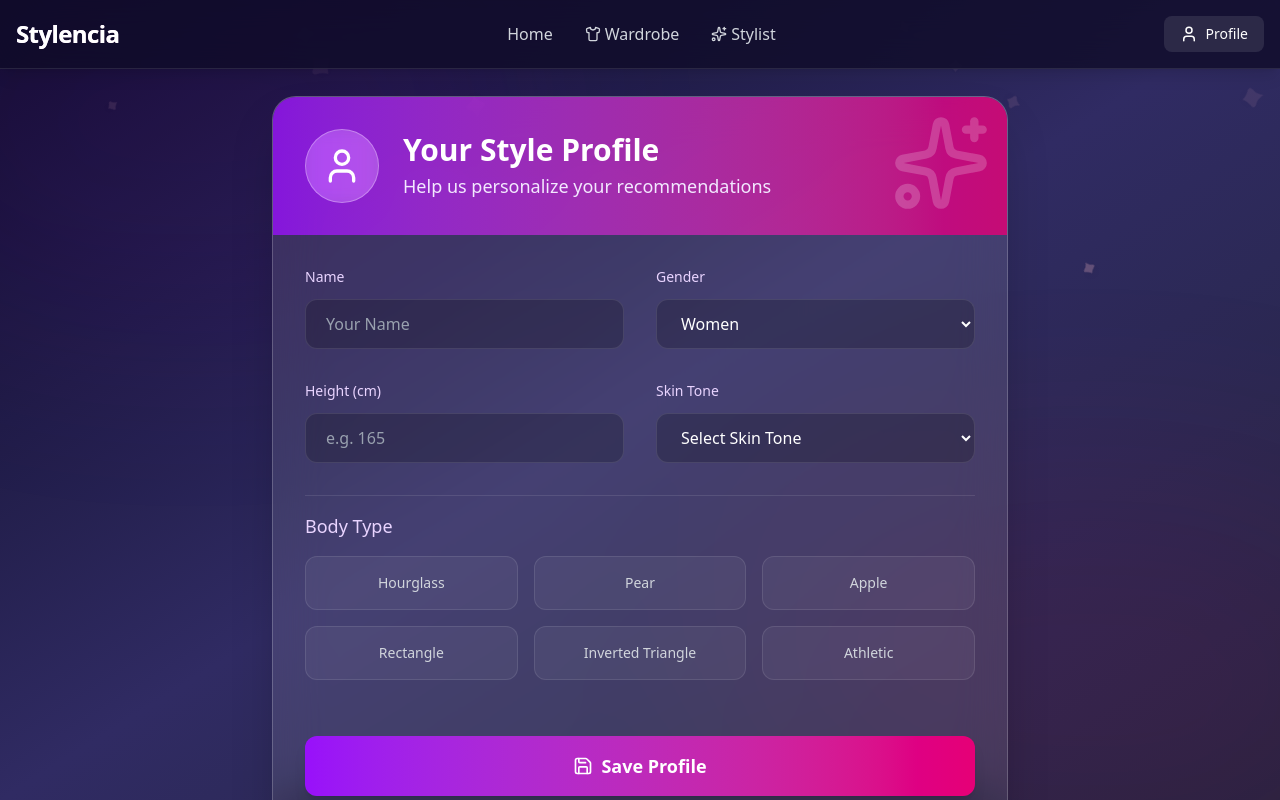
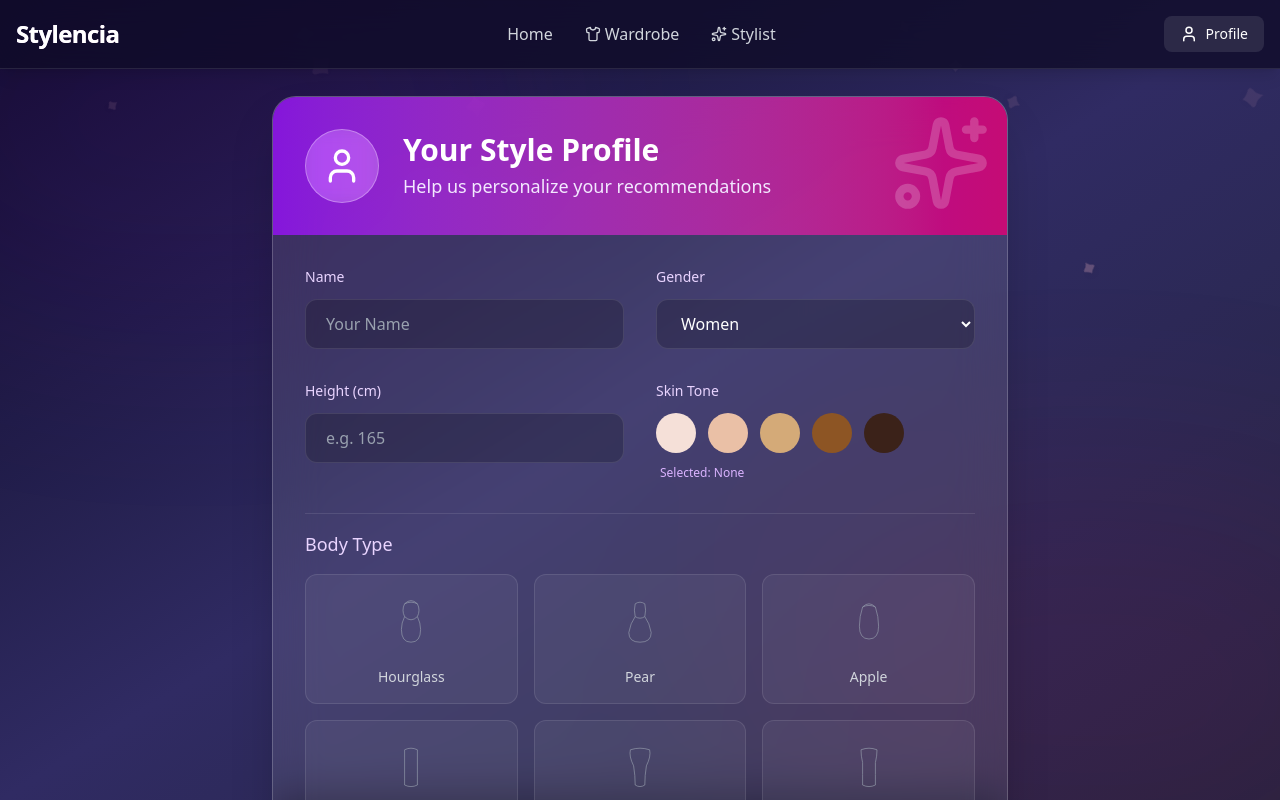
Before and after one commit to theannshu/stylencia, a React (Vite) app: page /#/profile in a window 1280 px wide. Shown: the top 800 px of the page. Built offline with nearby package versions, Linux system fonts and the light colour scheme.

Commit message:
Feat: Visual Profile Enhancements (Body Type SVGs & Skin Tone Swatches)

```diff
--- /dev/null
+++ b/src/components/BodyTypeIcons.jsx
@@ -0,0 +1,50 @@
+import React from 'react';
+
+export const BodyTypeIcons = ({ type, className = "w-12 h-12" }) => {
+    const getIcon = () => {
+        switch (type) {
+            case 'Hourglass':
+                return (
+                    <svg viewBox="0 0 100 200" className={className} fill="none" stroke="currentColor" strokeWidth="2">
+                        <path d="M30,40 Q20,60 30,80 Q50,100 70,80 Q80,60 70,40 Q50,20 30,40 Z M30,80 Q20,100 20,120 Q20,160 50,160 Q80,160 80,120 Q80,100 70,80" />
+                        <path d="M30,40 Q50,30 70,40" />
+                    </svg>
+                );
+            case 'Pear':
+                return (
+                    <svg viewBox="0 0 100 200" className={className} fill="none" stroke="currentColor" strokeWidth="2">
+                        <path d="M35,40 Q30,60 35,80 Q50,90 65,80 Q70,60 65,40 Q50,30 35,40 Z M35,80 Q20,100 15,130 Q15,160 50,160 Q85,160 85,130 Q80,100 65,80" />
+                    </svg>
+                );
+            case 'Apple':
+                return (
+                    <svg viewBox="0 0 100 200" className={className} fill="none" stroke="currentColor" strokeWidth="2">
+                        <path d="M30,50 Q20,80 20,110 Q20,150 50,150 Q80,150 80,110 Q80,80 70,50 Q50,30 30,50 Z" />
+                        <path d="M30,50 Q50,40 70,50" />
+                    </svg>
+                );
+            case 'Rectangle':
+                return (
+                    <svg viewBox="0 0 100 200" className={className} fill="none" stroke="currentColor" strokeWidth="2">
+                        <path d="M30,40 L30,150 Q50,160 70,150 L70,40 Q50,30 30,40 Z" />
+                    </svg>
+                );
+            case 'Inverted Triangle':
+                return (
+                    <svg viewBox="0 0 100 200" className={className} fill="none" stroke="currentColor" strokeWidth="2">
+                        <path d="M20,40 Q15,60 30,90 Q35,120 35,150 Q50,160 65,150 Q65,120 70,90 Q85,60 80,40 Q50,30 20,40 Z" />
+                    </svg>
+                );
+            case 'Athletic':
+                return (
+                    <svg viewBox="0 0 100 200" className={className} fill="none" stroke="currentColor" strokeWidth="2">
+                        <path d="M25,40 Q25,60 30,80 Q30,120 30,150 Q50,160 70,150 Q70,120 70,80 Q75,60 75,40 Q50,30 25,40 Z" />
+                    </svg>
+                );
+            default:
+                return null;
+        }
+    };
+
+    return getIcon();
+};
--- a/src/pages/Profile.jsx
+++ b/src/pages/Profile.jsx
@@ -1,7 +1,16 @@
 import React, { useState } from 'react';
 import { useUser } from '../context/UserContext';
-import { Save, User, Sparkles } from 'lucide-react';
+import { Save, User, Sparkles, Check } from 'lucide-react';
 import { motion } from 'framer-motion';
+import { BodyTypeIcons } from '../components/BodyTypeIcons';
+
+const skinTones = [
+    { id: 'fair', color: '#F5E0D8', label: 'Fair' },
+    { id: 'medium', color: '#EAC0A6', label: 'Medium' },
+    { id: 'olive', color: '#D4AA78', label: 'Olive' },
+    { id: 'brown', color: '#8D5524', label: 'Brown' },
+    { id: 'dark', color: '#3B2219', label: 'Dark' }
+];
 
 const Profile = () => {
     const { userProfile, updateProfile } = useUser();
@@ -96,19 +105,28 @@ const Profile = () => {
 
                         <div className="space-y-3">
                             <label className="block text-sm font-medium text-purple-200">Skin Tone</label>
-                            <select
-                                name="skinTone"
-                                value={formData.skinTone}
-                                onChange={handleChange}
-                                className="w-full px-5 py-3 bg-black/20 border border-white/10 rounded-xl focus:ring-2 focus:ring-purple-500 focus:border-transparent outline-none transition-all text-white"
-                            >
-                                <option value="" className="bg-gray-900">Select Skin Tone</option>
-                                <option value="fair" className="bg-gray-900">Fair</option>
-                                <option value="medium" className="bg-gray-900">Medium</option>
-                                <option value="olive" className="bg-gray-900">Olive</option>
-                                <option value="brown" className="bg-gray-900">Brown</option>
-                                <option value="dark" className="bg-gray-900">Dark</option>
-                            </select>
+                            <div className="flex gap-3 flex-wrap">
+                                {skinTones.map((tone) => (
+                                    <button
+                                        key={tone.id}
+                                        type="button"
+                                        onClick={() => setFormData(prev => ({ ...prev, skinTone: tone.id }))}
+                                        className={`w-10 h-10 rounded-full border-2 transition-all relative ${formData.skinTone === tone.id
+                                                ? 'border-white scale-110 shadow-[0_0_10px_rgba(255,255,255,0.5)]'
+                                                : 'border-transparent hover:scale-105'
+                                            }`}
+                                        style={{ backgroundColor: tone.color }}
+                                        title={tone.label}
+                                    >
+                                        {formData.skinTone === tone.id && (
+                                            <div className="absolute inset-0 flex items-center justify-center text-black/50">
+                                                <Check size={16} strokeWidth={3} />
+                                            </div>
+                                        )}
+                                    </button>
+                                ))}
+                            </div>
+                            <p className="text-xs text-purple-300 ml-1">Selected: {skinTones.find(t => t.id === formData.skinTone)?.label || 'None'}</p>
                         </div>
                     </div>
 
@@ -121,11 +139,14 @@ const Profile = () => {
                                     key={type}
                                     type="button"
                                     onClick={() => setFormData(prev => ({ ...prev, bodyType: type }))}
-                                    className={`p-4 rounded-xl border transition-all text-sm font-medium relative overflow-hidden group ${formData.bodyType === type
-                                            ? 'border-purple-500 bg-purple-500/20 text-white shadow-[0_0_15px_rgba(168,85,247,0.3)]'
-                                            : 'border-white/10 bg-white/5 hover:bg-white/10 text-gray-300 hover:border-purple-400/50'
+                                    className={`p-4 rounded-xl border transition-all text-sm font-medium relative overflow-hidden group flex flex-col items-center gap-3 ${formData.bodyType === type
+                                        ? 'border-purple-500 bg-purple-500/20 text-white shadow-[0_0_15px_rgba(168,85,247,0.3)]'
+                                        : 'border-white/10 bg-white/5 hover:bg-white/10 text-gray-300 hover:border-purple-400/50'
                                         }`}
                                 >
+                                    <div className="relative z-10">
+                                        <BodyTypeIcons type={type} className={`w-16 h-16 ${formData.bodyType === type ? 'text-white' : 'text-gray-400 group-hover:text-white transition-colors'}`} />
+                                    </div>
                                     <span className="relative z-10">{type}</span>
                                     {formData.bodyType === type && (
                                         <motion.div
```
